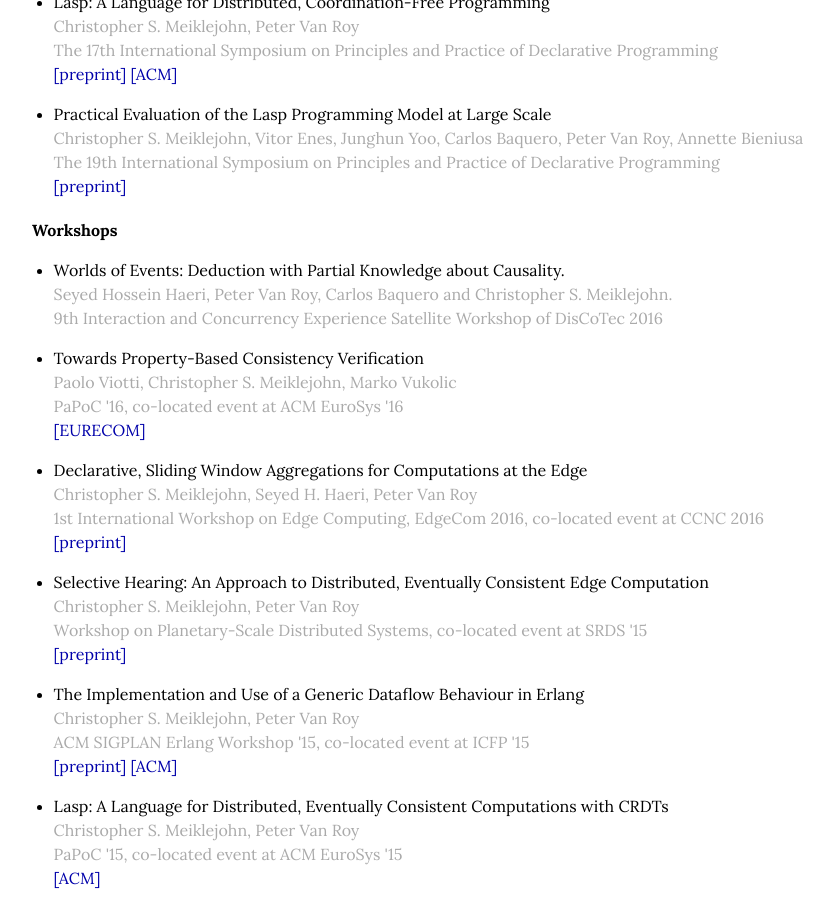
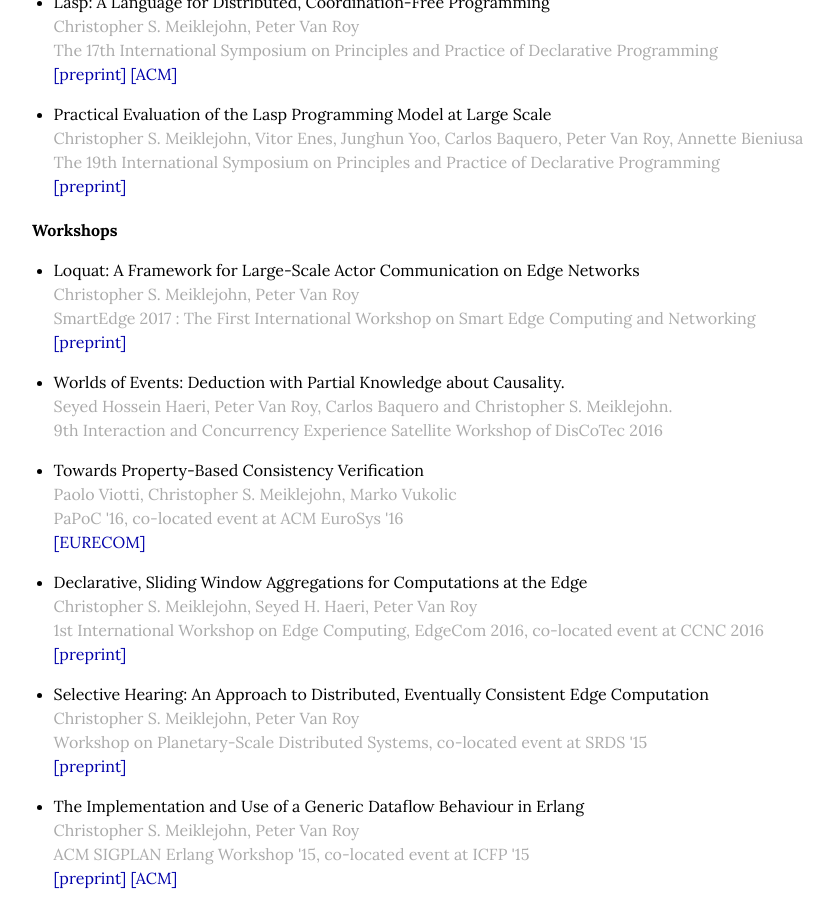
Before and after one commit to cmeiklejohn/cmeiklejohn.github.io, a Jekyll site: the page built from publications.html, in a window 1280 px wide and 900 px high, scrolled down 390 px. Shown: the whole window, without its empty margins (88-921 px from the left). Built offline with Jekyll 4.4.1, drawn with Linux system fonts in a browser that asks for light colours.

Commit message:
Add smartedge.

```diff
--- a/publications.html
+++ b/publications.html
@@ -44,12 +44,21 @@ title: Publications
   <p></p>
   <ul>
     <li>
+          <p>
+            Loquat: A Framework for Large-Scale Actor Communication on Edge Networks
+            <span class="author">Christopher S. Meiklejohn, Peter Van Roy</span>
+            <span class="date">SmartEdge 2017 : The First International Workshop on Smart Edge Computing and Networking</span>
+            <span><a href="https://www.info.ucl.ac.be/~pvr/loquat-smartedge17.pdf">[preprint]</a>
+          </p>
+          </li>
+
+    <li>
       <p>
         Worlds of Events: Deduction with Partial Knowledge about Causality.
         <span class="author">Seyed Hossein Haeri, Peter Van Roy, Carlos Baquero and Christopher S. Meiklejohn.</span>
         <span class="date">9th Interaction and Concurrency Experience Satellite Workshop of DisCoTec 2016</span>
       </p>
-      </li>
+    </li>
 
     <li>
       <p>
```
